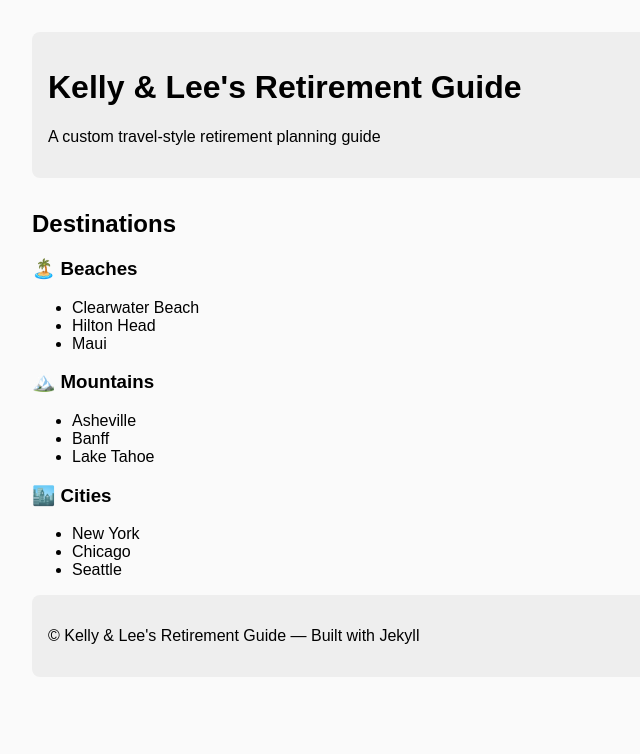
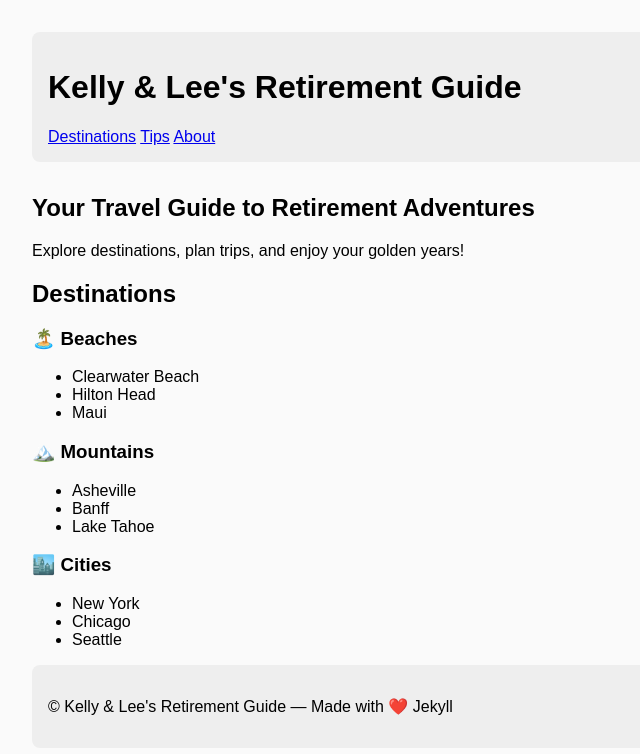
Before and after one commit to connormramey-create/Kelly_and_Lee-s_Retirement_Guide, a Jekyll site: the page built from index.md, in a window 1280 px wide. Shown: the top 754 px of the page, without its empty margins (0-640 px from the left). Built offline with Jekyll 4.4.1, drawn with Linux system fonts in a browser that asks for light colours.

Commit message:
Update default.html

```diff
--- a/_layouts/default.html
+++ b/_layouts/default.html
@@ -4,21 +4,36 @@
   <meta charset="UTF-8">
   <title>{{ page.title }} | {{ site.title }}</title>
   <link rel="stylesheet" href="/assets/style.css">
+  <link rel="preconnect" href="https://fonts.googleapis.com">
+  <link href="https://fonts.googleapis.com/css2?family=Inter:wght@400;600;700&display=swap" rel="stylesheet">
 </head>
 <body>
-
-  <header>
-    <h1>{{ site.title }}</h1>
-    <p>{{ site.description }}</p>
+  <header class="site-header">
+    <div class="container">
+      <h1 class="logo">{{ site.title }}</h1>
+      <nav class="main-nav">
+        <a href="#destinations">Destinations</a>
+        <a href="#tips">Tips</a>
+        <a href="#about">About</a>
+      </nav>
+    </div>
   </header>
 
-  <main>
+  <section class="hero">
+    <div class="container">
+      <h2>Your Travel Guide to Retirement Adventures</h2>
+      <p>Explore destinations, plan trips, and enjoy your golden years!</p>
+    </div>
+  </section>
+
+  <main class="container">
     {{ content }}
   </main>
 
-  <footer>
-    <p>© {{ site.title }} — Built with Jekyll</p>
+  <footer class="site-footer">
+    <div class="container">
+      <p>© {{ site.title }} — Made with ❤️ Jekyll</p>
+    </div>
   </footer>
-
 </body>
 </html>
```
